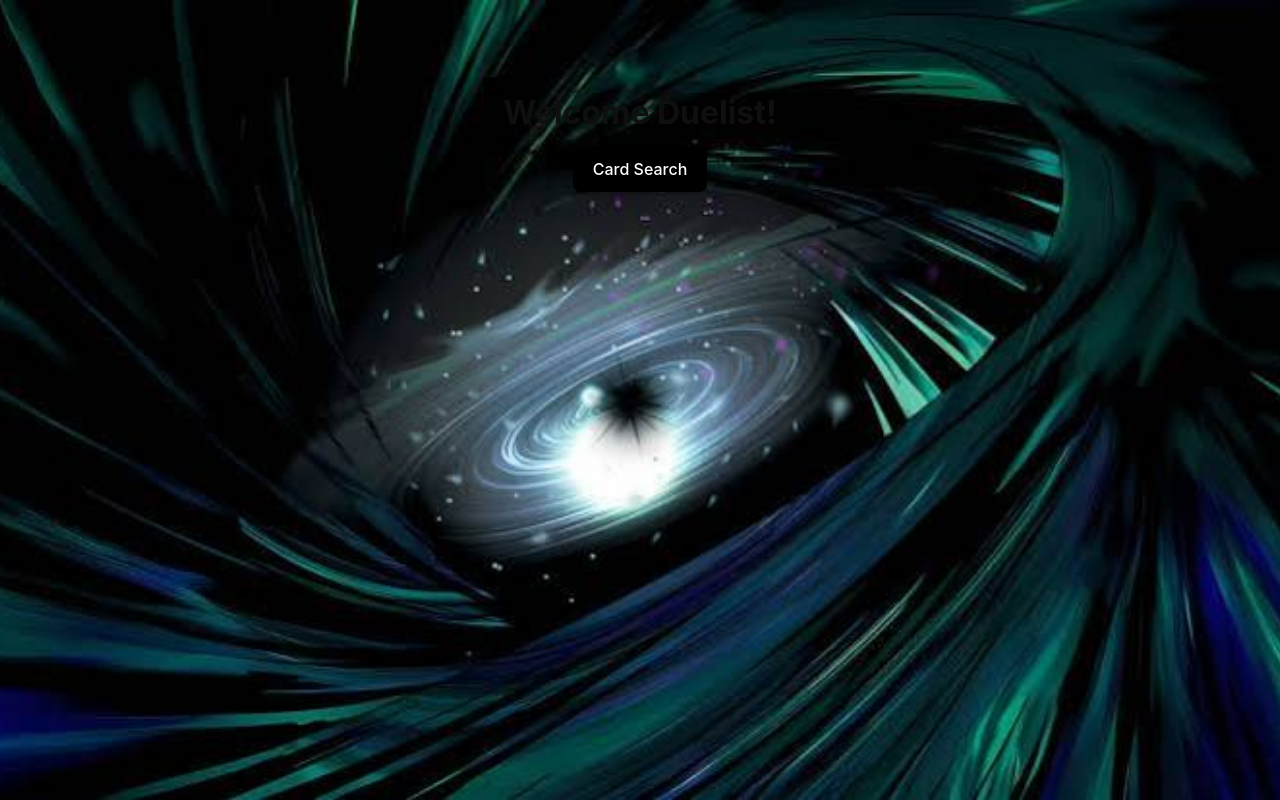
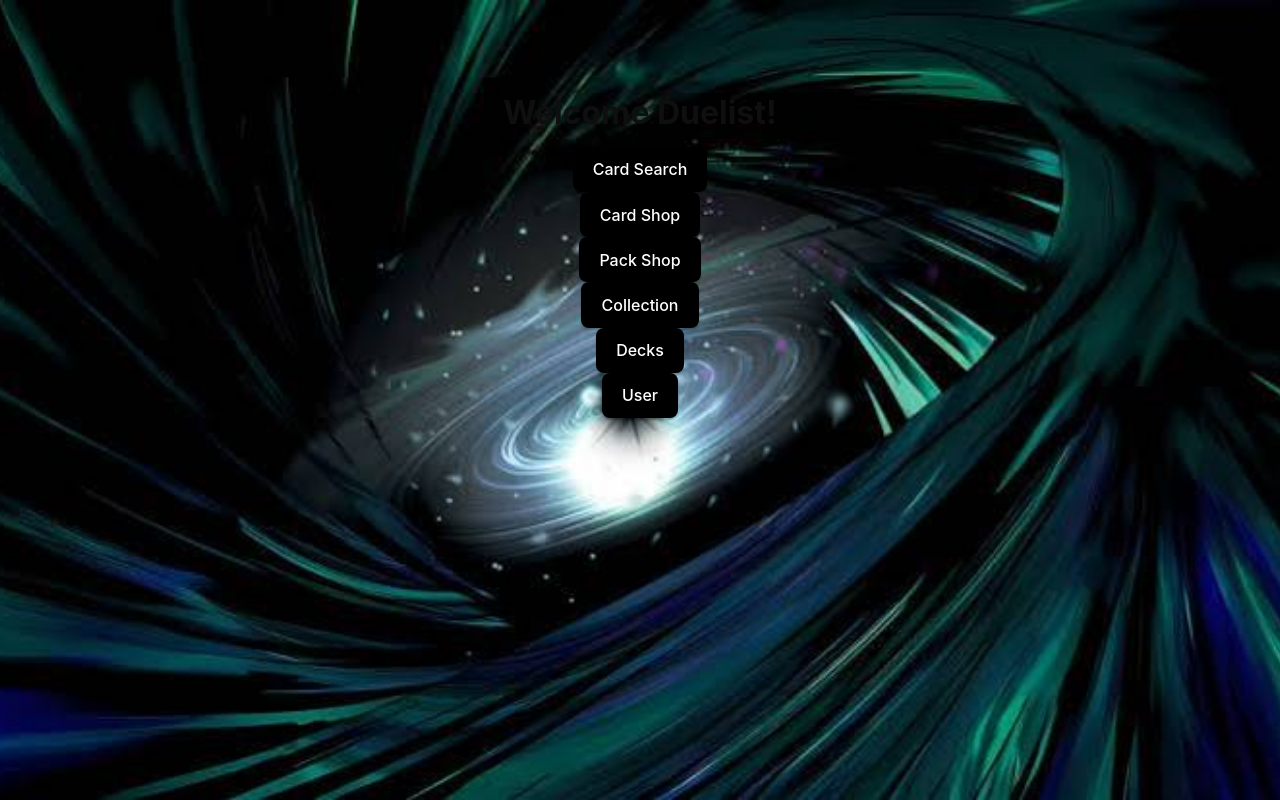
Before and after one commit to EthanPeregoy/YugiohCustomCardApp, a Vue app in the folder YuGiOhCustomCardApplication/: page / in a window 1280 px wide. Built offline with nearby package versions, Linux system fonts and the light colour scheme.

Commit message:
Added Other Pages
Added upcoming pages for the user to get to
Added new routes and buttons to switch between pages

```diff
--- /dev/null
+++ b/YuGiOhCustomCardApplication/src/views/CardShop.vue
@@ -0,0 +1,15 @@
+<script setup lang="ts">
+import { RouterLink } from "vue-router";
+
+
+</script>
+
+<template>
+  <main class="container">
+    <h1>Card Shop</h1>
+
+    <RouterLink to="/" class="nav-button">
+        Home
+    </RouterLink>
+  </main>
+</template>
--- /dev/null
+++ b/YuGiOhCustomCardApplication/src/views/Collection.vue
@@ -0,0 +1,15 @@
+<script setup lang="ts">
+import { RouterLink } from "vue-router";
+
+
+</script>
+
+<template>
+  <main class="container">
+    <h1>Collection</h1>
+
+    <RouterLink to="/" class="nav-button">
+        Home
+    </RouterLink>
+  </main>
+</template>
--- /dev/null
+++ b/YuGiOhCustomCardApplication/src/views/Decks.vue
@@ -0,0 +1,15 @@
+<script setup lang="ts">
+import { RouterLink } from "vue-router";
+
+
+</script>
+
+<template>
+  <main class="container">
+    <h1>Decks</h1>
+
+    <RouterLink to="/" class="nav-button">
+        Home
+    </RouterLink>
+  </main>
+</template>
--- a/YuGiOhCustomCardApplication/src/views/HomeView.vue
+++ b/YuGiOhCustomCardApplication/src/views/HomeView.vue
@@ -11,5 +11,20 @@ import { RouterLink } from "vue-router";
     <RouterLink to="/cards" class="nav-button">
         Card Search
     </RouterLink>
+    <RouterLink to="/shop" class="nav-button">
+        Card Shop
+    </RouterLink>
+    <RouterLink to="/packs" class="nav-button">
+        Pack Shop
+    </RouterLink>
+    <RouterLink to="/collection" class="nav-button">
+        Collection
+    </RouterLink>
+    <RouterLink to="/decks" class="nav-button">
+        Decks
+    </RouterLink>
+    <RouterLink to="/user" class="nav-button">
+        User
+    </RouterLink>
   </main>
 </template>
--- /dev/null
+++ b/YuGiOhCustomCardApplication/src/views/PackShop.vue
@@ -0,0 +1,15 @@
+<script setup lang="ts">
+import { RouterLink } from "vue-router";
+
+
+</script>
+
+<template>
+  <main class="container">
+    <h1>Pack Shop</h1>
+
+    <RouterLink to="/" class="nav-button">
+        Home
+    </RouterLink>
+  </main>
+</template>
--- /dev/null
+++ b/YuGiOhCustomCardApplication/src/views/User.vue
@@ -0,0 +1,15 @@
+<script setup lang="ts">
+import { RouterLink } from "vue-router";
+
+
+</script>
+
+<template>
+  <main class="container">
+    <h1>User</h1>
+
+    <RouterLink to="/" class="nav-button">
+        Home
+    </RouterLink>
+  </main>
+</template>
```
Also changed, not shown: YuGiOhCustomCardApplication/src/router.ts (+24 -0 lines).
